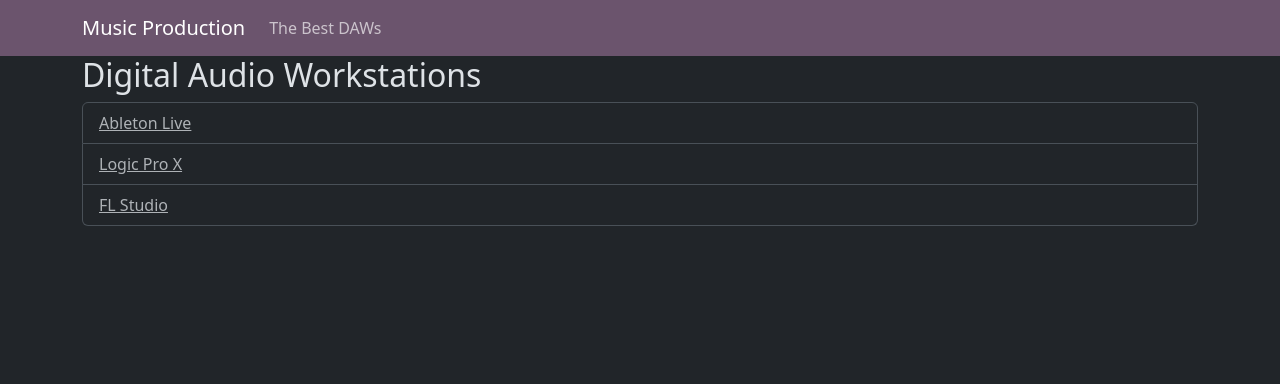
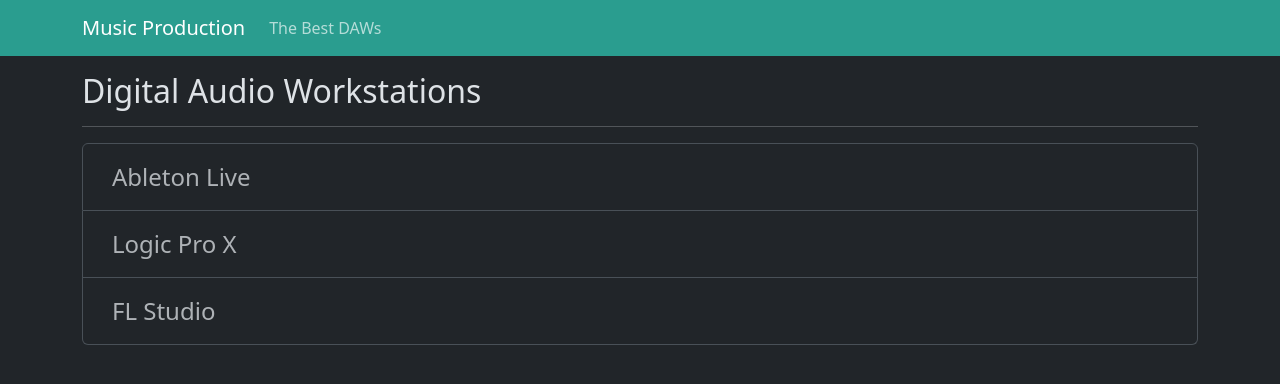
Before and after one commit to mickelson-classroom/hobby-manager-Cwighty, a React (Vite) app: page / in a window 1280 px wide. Shown: the top 384 px of the page. Built offline with nearby package versions, Linux system fonts and the light colour scheme.

Commit message:
page styling

```diff
--- a/src/assets/custom.scss
+++ b/src/assets/custom.scss
@@ -1,7 +1,9 @@
-$primary: #E14899;
-$secondary: #6b546d;
+$primary: #2a9d8f;
+$secondary: #2a9d8f;
 $success: #8ecd4a;
-$info: #e18d2c;
+$info: #e9c46a;
+$warning: #f4a261;
+$danger: #e76f51;
 
 
 @import "../../node_modules/bootstrap/scss/bootstrap.scss";
--- a/src/assets/daws.json
+++ b/src/assets/daws.json
@@ -4,7 +4,7 @@
     "name": "Ableton Live",
     "description": "Ableton Live is a digital audio workstation for macOS and Windows.",
     "website": "https://www.ableton.com/en/live/",
-    "image": "https://www.ableton.com/static/images/products/live/live-main-device-2x.png",
+    "image": "https://cdn-cf.gamivo.com/image_original.jpg?f=353500&n=2657090377483622.jpg&h=7bb99b72925eb57884b91297f7c93d1e",
     "features": [
       "Session view for live performance",
       "Powerful MIDI sequencing",
@@ -22,7 +22,7 @@
     "name": "Logic Pro X",
     "description": "Logic Pro X is a digital audio workstation for macOS.",
     "website": "https://www.apple.com/logic-pro/",
-    "image": "https://www.apple.com/v/logic-pro/home/ae/images/overview/hero__dvs4v8sm4q6y_large.jpg",
+    "image": "https://tidbits.com/uploads/2018/09/Logic-Pro-X-10-icon.jpg",
     "features": [
       "Professional mixing and mastering tools",
       "Large library of virtual instruments and effects",
@@ -40,7 +40,7 @@
     "name": "FL Studio",
     "description": "FL Studio is a digital audio workstation for Windows.",
     "website": "https://www.image-line.com/flstudio/",
-    "image": "https://www.image-line.com/wp-content/uploads/2021/05/FL-Studio-20th-Anniversary-Logo-1024x1024.png",
+    "image": "https://www.wizcase.com/wp-content/uploads/2020/10/FL-Studio-Logo-3.jpg",
     "features": [
       "Step sequencer for easy beat creation",
       "Support for multiple MIDI controllers",
--- a/src/routes/daws/DawDetail.tsx
+++ b/src/routes/daws/DawDetail.tsx
@@ -7,31 +7,49 @@
   if (!dawId) {
     return <div>Invalid Daw ID</div>;
   }
-
   const daw = daws.find((daw) => daw.id === parseInt(dawId));
-
   if (!daw) {
     return <div>Daw not found</div>;
   }
 
   return (
-    <div>
-      <h2>{daw.name}</h2>
-      <img src={daw.image} alt={daw.name} />
+    <div className="container border rounded my-3 p-3">
+      <div className="row">
+        <div className="col-md-6">
+          <img
+            src={daw.image}
+            alt={daw.name}
+            className="img-fluid rounded mx-auto d-block"
+            style={{ maxHeight: "220px" }}
+          />
+          <hr />
+          <h1>{daw.name}</h1>
+          <hr />
           <p>{daw.description}</p>
-      <p>Price: {daw.price}</p>
+          <p>
+            <strong>Price: </strong>
+            <span className="badge bg-success">{daw.price}</span>
+          </p>
+        </div>
+        <div className="col-md-6">
           <h3>Best Features:</h3>
-      <ul>
+          <ul className="list-group m-3">
             {daw.features.map((feature) => (
-          <li key={feature}>{feature}</li>
+              <li className="list-group-item" key={feature}>
+                {feature}
+              </li>
             ))}
           </ul>
           <h3>Famous Songs:</h3>
-      <ul>
+          <ul className="list-group m-3">
             {daw.famousSongs.map((song) => (
-          <li key={song}>{song}</li>
+              <li className="list-group-item" key={song}>
+                {song}
+              </li>
             ))}
           </ul>
         </div>
+      </div>
+    </div>
   );
 };
--- a/src/routes/daws/DawsList.tsx
+++ b/src/routes/daws/DawsList.tsx
@@ -4,11 +4,15 @@
 export const DawsList = () => {
   return (
     <div>
-      <h2>Digital Audio Workstations</h2>
+      <h2 className="my-3">Digital Audio Workstations</h2>
+      <hr />
       <ul className="list-group">
         {daws.map((daw) => (
           <li key={daw.id} className="list-group-item">
-            <Link to={`/daw/${daw.id}`} className="list-group-item-action">
+            <Link
+              to={`/daw/${daw.id}`}
+              className="list-group-item-action fs-4 btn"
+            >
               {daw.name}
             </Link>
           </li>
```
Lines whose indentation alone changed are shown as unchanged.
